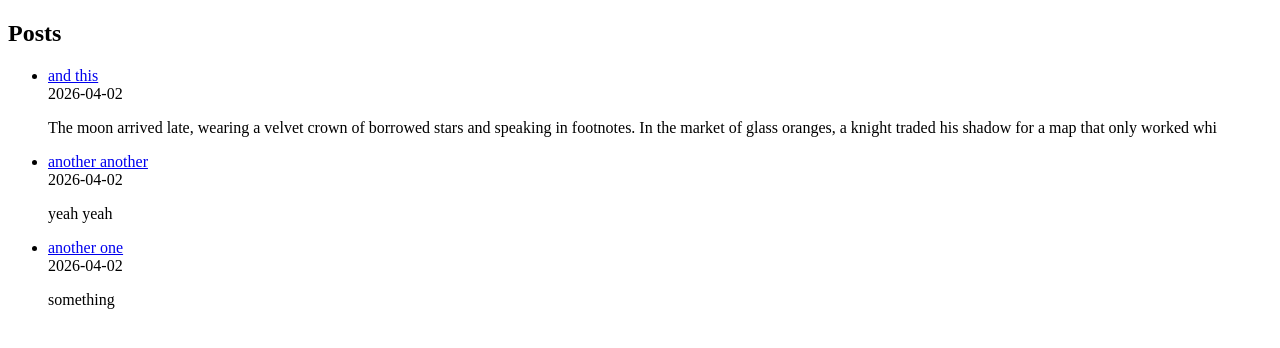
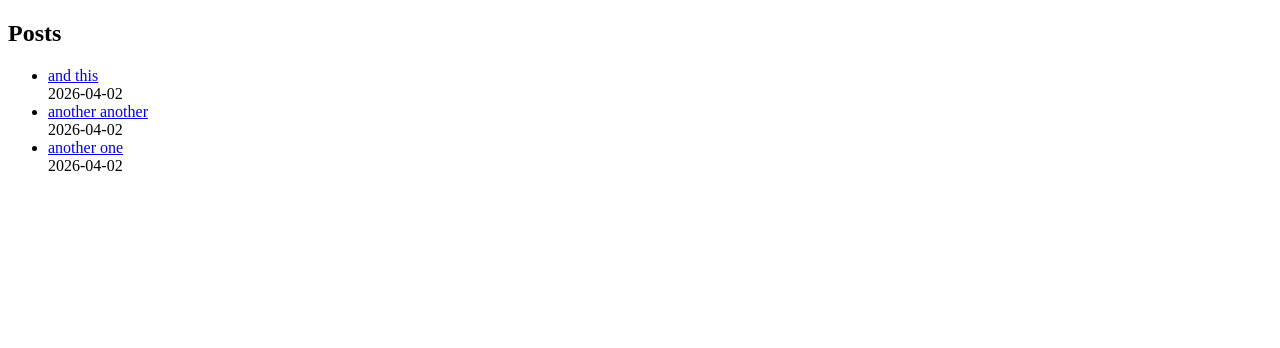
Before and after one commit to maxeozakh/bloo, a website: page docs/index.html in a window 1280 px wide. Drawn offline with Linux system fonts and the light colour scheme.

Commit message:
auto-publish 2026-04-02T12:45:36.598Z

```diff
--- a/docs/index.html
+++ b/docs/index.html
@@ -11,19 +11,16 @@
             <li>
               <a href="./and-this/">and this</a>
               <div>2026-04-02</div>
-              <p>The moon arrived late, wearing a velvet crown of borrowed stars and speaking in footnotes. In the market of glass oranges, a knight traded his shadow for a map that only worked whi</p>
             </li>
 
             <li>
               <a href="./another-another/">another another</a>
               <div>2026-04-02</div>
-              <p>yeah yeah</p>
             </li>
 
             <li>
               <a href="./another-one/">another one</a>
               <div>2026-04-02</div>
-              <p>something</p>
             </li>
           </ul>
   </body>
```
Also changed, not shown: docs/and-this/index.html (+2 -1 lines), posts/and_this.md (+3 -1 lines).
